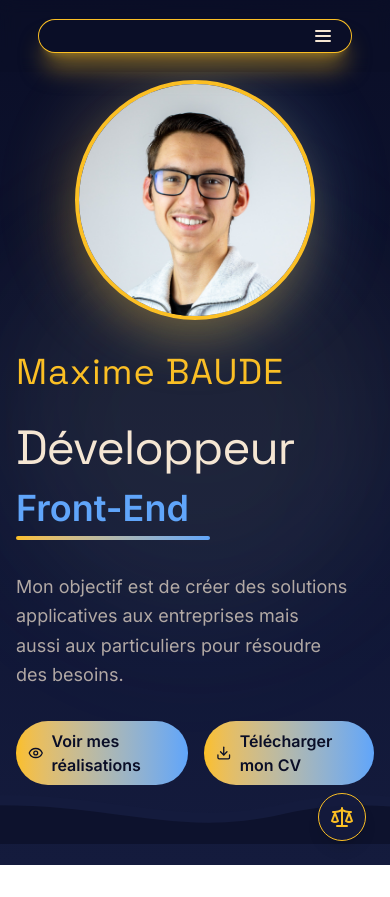
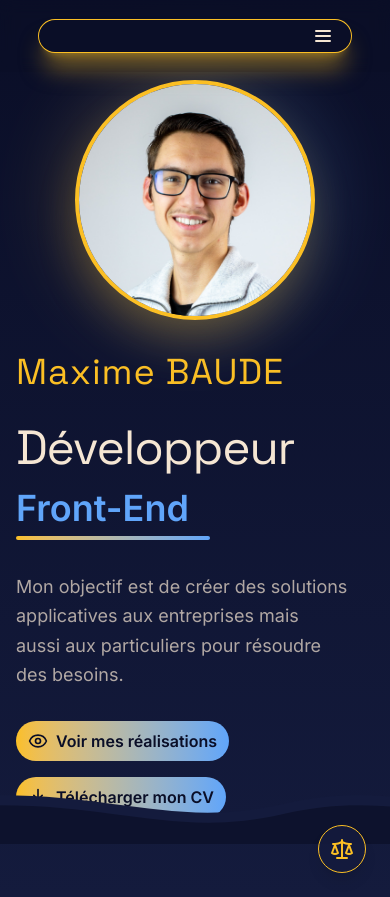
Before and after one commit to MaximeCode/My_Portfolio, a Next.js app: page / in a window 390 px wide. Before the commit the page ends 865 px from the top, so only its background shows below. Built offline with nearby package versions, Linux system fonts and the light colour scheme.

Commit message:
V2: Home page updated

```diff
--- a/src/app/Components/HeroSection.jsx
+++ b/src/app/Components/HeroSection.jsx
@@ -74,7 +74,7 @@
               </p>
             </div>
 
-            <div className="flex md:flex-row gap-4 md:gap-8">
+            <div className="flex flex-col sm:flex-row gap-4 md:gap-8">
               {/* Voir mes réalisations */}
               <Btn
                 icon={<Eye className={classNameForIcon} />}
@@ -88,10 +88,6 @@
           </div>
         </div>
       </section>
-
-      {/* Éléments décoratifs */}
-      <div className="fixed top-1/4 right-0 w-96 h-96 bg-[#fbbf24]/5 rounded-full blur-3xl -z-10 pointer-events-none"></div>
-      <div className="fixed bottom-1/4 left-0 w-96 h-96 bg-[#60a5fa]/5 rounded-full blur-3xl -z-10 pointer-events-none"></div>
     </>
   );
 }
```
